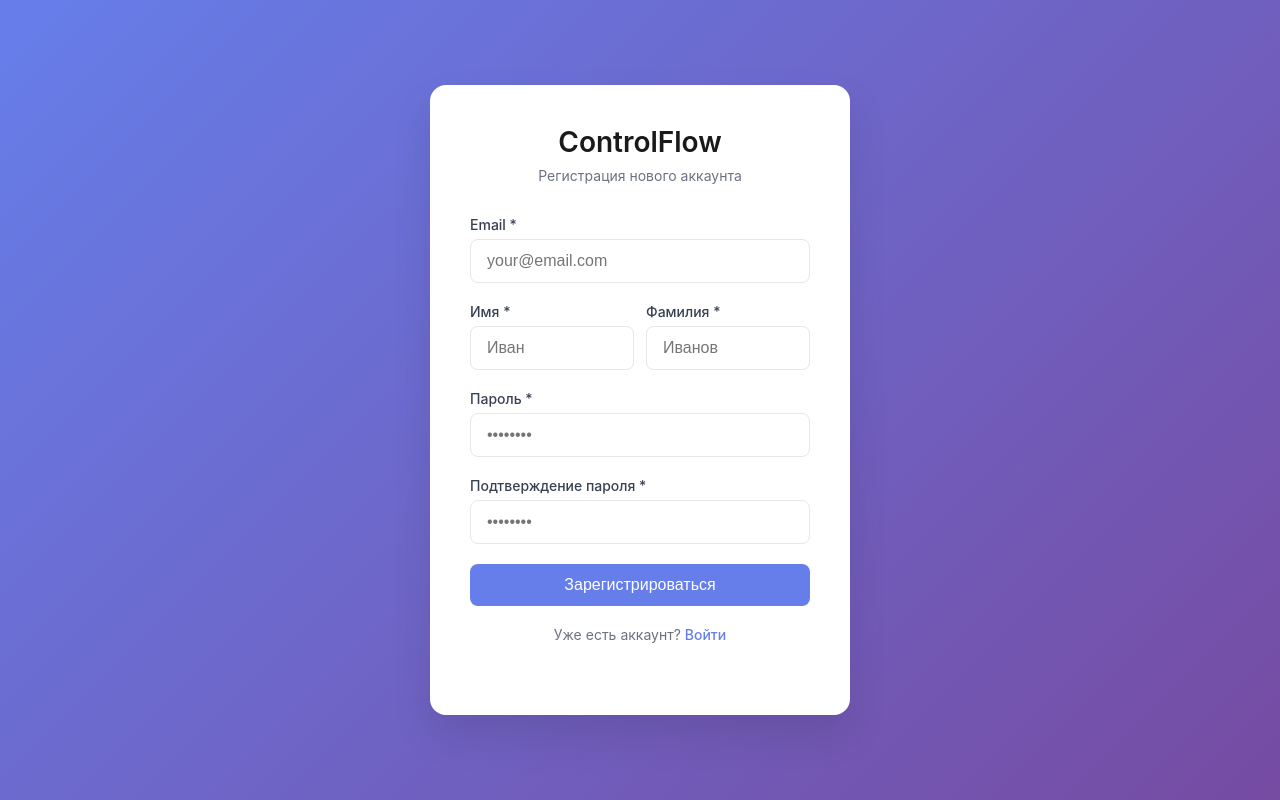
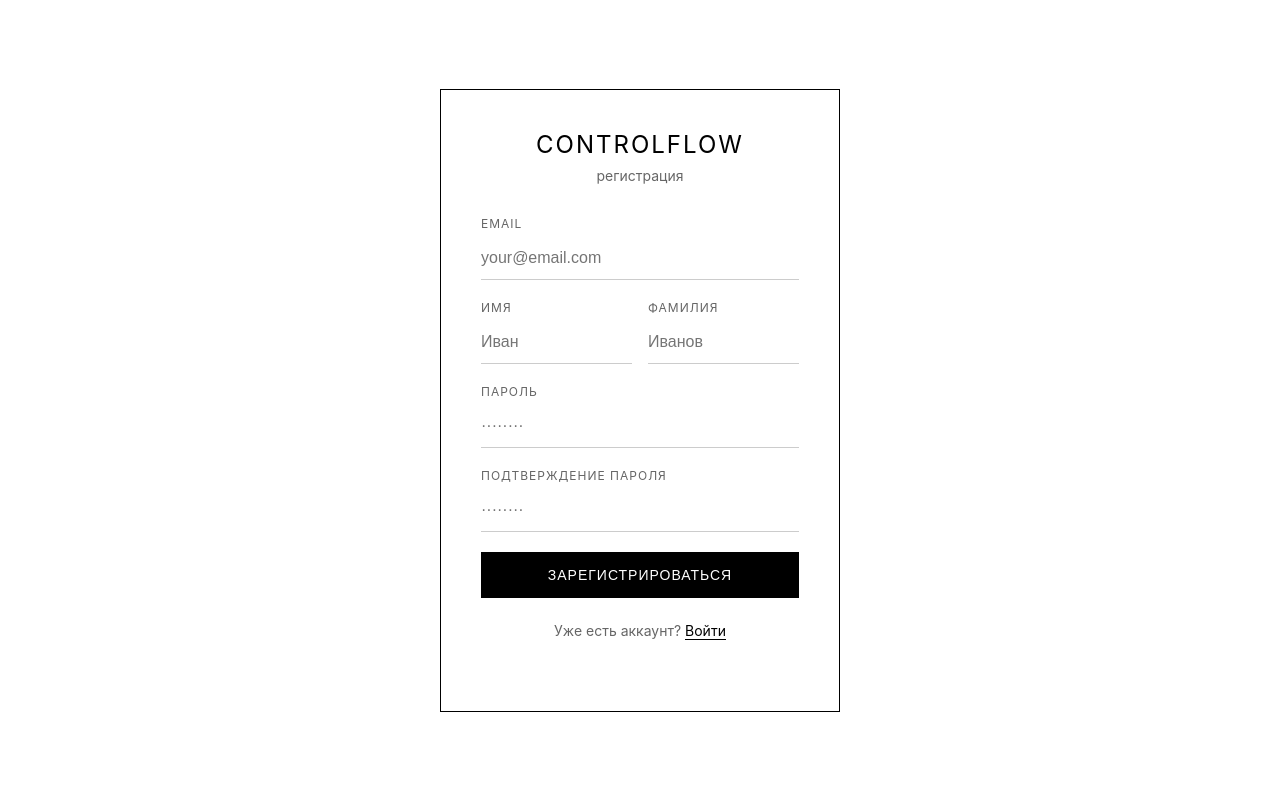
Before and after one commit to dizzy-166/Task-Scheduler, a React app in the folder project/frontend/: page /register in a window 1280 px wide. Built offline with nearby package versions, Linux system fonts and the light colour scheme; the HTML template or start-up script is replaced by a standard one.

Commit message:
update: UI login

```diff
--- a/project/frontend/src/components/LoginForm.jsx
+++ b/project/frontend/src/components/LoginForm.jsx
@@ -20,7 +20,7 @@ const LoginForm = () => {
     <div className="login-container">
       <div className="auth-card">
         <h1 className="auth-title">ControlFlow</h1>
-        <p className="auth-subtitle">Вход в систему</p>
+        <p className="auth-subtitle">вход в систему</p>
 
         <form onSubmit={handleSubmit}>
           {error && (
@@ -44,7 +44,7 @@ const LoginForm = () => {
               type="password"
               value={password}
               onChange={(e) => setPassword(e.target.value)}
-              placeholder="••••••••"
+              placeholder="········"
               required
             />
           </div>
@@ -53,8 +53,8 @@ const LoginForm = () => {
             {isLoading ? <span className="spinner"></span> : 'Войти'}
           </button>
 
-          <p className="auth-subtitle" style={{ marginTop: '20px' }}>
-            Нет аккаунта? <Link to="/register">Зарегистрироваться</Link>
+          <p className="auth-subtitle" style={{ marginTop: '24px' }}>
+            Нет аккаунта? <Link to="/register">Регистрация</Link>
           </p>
         </form>
       </div>
--- a/project/frontend/src/components/RegisterForm.jsx
+++ b/project/frontend/src/components/RegisterForm.jsx
@@ -46,7 +46,7 @@ const RegisterForm = () => {
     <div className="register-container">
       <div className="auth-card">
         <h1 className="auth-title">ControlFlow</h1>
-        <p className="auth-subtitle">Регистрация нового аккаунта</p>
+        <p className="auth-subtitle">регистрация</p>
 
         <form onSubmit={handleSubmit}>
           {error && typeof error === 'string' && (
@@ -54,7 +54,7 @@ const RegisterForm = () => {
           )}
 
           <div className="form-group">
-            <label>Email *</label>
+            <label>Email</label>
             <input
               type="email"
               name="email"
@@ -70,7 +70,7 @@ const RegisterForm = () => {
 
           <div className="row">
             <div className="form-group">
-              <label>Имя *</label>
+              <label>Имя</label>
               <input
                 type="text"
                 name="first_name"
@@ -81,7 +81,7 @@ const RegisterForm = () => {
             </div>
 
             <div className="form-group">
-              <label>Фамилия *</label>
+              <label>Фамилия</label>
               <input
                 type="text"
                 name="last_name"
@@ -93,25 +93,25 @@ const RegisterForm = () => {
           </div>
 
           <div className="form-group">
-            <label>Пароль *</label>
+            <label>Пароль</label>
             <input
               type="password"
               name="password"
               value={formData.password}
               onChange={handleChange}
-              placeholder="••••••••"
+              placeholder="········"
             />
           </div>
 
           <div className="form-group">
-            <label>Подтверждение пароля *</label>
+            <label>Подтверждение пароля</label>
             <input
               type="password"
               name="password_confirm"
               value={formData.password_confirm}
               onChange={handleChange}
               className={localErrors.password_confirm ? 'error' : ''}
-              placeholder="••••••••"
+              placeholder="········"
             />
             {localErrors.password_confirm && (
               <div className="error-message">{localErrors.password_confirm}</div>
@@ -122,7 +122,7 @@ const RegisterForm = () => {
             {isLoading ? <span className="spinner"></span> : 'Зарегистрироваться'}
           </button>
 
-          <p className="auth-subtitle" style={{ marginTop: '20px' }}>
+          <p className="auth-subtitle" style={{ marginTop: '24px' }}>
             Уже есть аккаунт? <Link to="/login">Войти</Link>
           </p>
         </form>
--- a/project/frontend/src/index.css
+++ b/project/frontend/src/index.css
@@ -5,9 +5,10 @@
 }
 
 body {
-  font-family: -apple-system, BlinkMacSystemFont, 'Segoe UI', Roboto, 'Helvetica Neue', Arial, sans-serif;
-  background: #f3f4f6;
+  font-family: -apple-system, BlinkMacSystemFont, 'Segoe UI', Roboto, Arial, sans-serif;
+  background: #ffffff;
   min-height: 100vh;
+  color: #000000;
 }
 
 #root {
@@ -24,42 +25,43 @@ body {
   align-items: center;
   justify-content: center;
   padding: 20px;
-  background: linear-gradient(135deg, #667eea 0%, #764ba2 100%);
+  background: #ffffff;
 }
 
 /* Карточка авторизации */
 .auth-card {
   width: 100%;
-  max-width: 420px;
+  max-width: 400px;
   padding: 40px;
-  background: white;
-  border-radius: 16px;
-  box-shadow: 0 20px 40px rgba(0, 0, 0, 0.1);
+  background: #ffffff;
+  border: 1px solid #000000;
 }
 
 .auth-title {
-  font-size: 28px;
-  font-weight: 600;
-  color: #1a1a1a;
+  font-size: 24px;
+  font-weight: 400;
+  color: #000000;
   text-align: center;
   margin-bottom: 8px;
+  text-transform: uppercase;
+  letter-spacing: 2px;
 }
 
 .auth-subtitle {
   font-size: 14px;
-  color: #6b7280;
+  color: #666666;
   text-align: center;
   margin-bottom: 32px;
 }
 
 .auth-subtitle a {
-  color: #667eea;
+  color: #000000;
   text-decoration: none;
-  font-weight: 500;
+  border-bottom: 1px solid #000000;
 }
 
 .auth-subtitle a:hover {
-  text-decoration: underline;
+  border-bottom: 2px solid #000000;
 }
 
 /* Формы */
@@ -69,43 +71,44 @@ body {
 
 .form-group label {
   display: block;
-  font-size: 14px;
-  font-weight: 500;
-  color: #374151;
+  font-size: 12px;
+  font-weight: 400;
+  color: #666666;
   margin-bottom: 6px;
+  text-transform: uppercase;
+  letter-spacing: 1px;
 }
 
 .form-group input {
   width: 100%;
-  padding: 12px 16px;
+  padding: 12px 0;
   font-size: 16px;
-  border: 1px solid #e5e7eb;
-  border-radius: 8px;
+  border: none;
+  border-bottom: 1px solid #cccccc;
   outline: none;
-  transition: all 0.2s;
+  transition: border-color 0.2s;
+  background: transparent;
 }
 
 .form-group input:focus {
-  border-color: #667eea;
-  box-shadow: 0 0 0 3px rgba(102, 126, 234, 0.1);
+  border-bottom-color: #000000;
 }
 
 .form-group input.error {
-  border-color: #ef4444;
+  border-bottom-color: #000000;
 }
 
 .error-message {
   font-size: 12px;
-  color: #ef4444;
+  color: #666666;
   margin-top: 4px;
 }
 
 .global-error {
   padding: 12px;
-  background: #fef2f2;
-  border: 1px solid #fecaca;
-  border-radius: 8px;
-  color: #dc2626;
+  background: #f5f5f5;
+  border-left: 3px solid #000000;
+  color: #000000;
   font-size: 14px;
   margin-bottom: 20px;
 }
@@ -113,38 +116,39 @@ body {
 /* Кнопки */
 .btn {
   width: 100%;
-  padding: 12px 20px;
-  font-size: 16px;
-  font-weight: 500;
-  color: white;
-  background: #667eea;
-  border: none;
-  border-radius: 8px;
+  padding: 14px 20px;
+  font-size: 14px;
+  font-weight: 400;
+  color: #ffffff;
+  background: #000000;
+  border: 1px solid #000000;
   cursor: pointer;
   transition: all 0.2s;
+  text-transform: uppercase;
+  letter-spacing: 1px;
 }
 
 .btn:hover {
-  background: #5a67d8;
-  transform: translateY(-1px);
-  box-shadow: 0 4px 12px rgba(102, 126, 234, 0.3);
-}
-
-.btn:active {
-  transform: translateY(0);
+  background: #ffffff;
+  color: #000000;
 }
 
 .btn:disabled {
-  background: #9ca3af;
+  background: #cccccc;
+  border-color: #cccccc;
+  color: #666666;
   cursor: not-allowed;
-  transform: none;
-  box-shadow: none;
+}
+
+.btn:disabled:hover {
+  background: #cccccc;
+  color: #666666;
 }
 
 /* Строка с двумя полями */
 .row {
   display: flex;
-  gap: 12px;
+  gap: 16px;
 }
 
 .row .form-group {
@@ -154,106 +158,117 @@ body {
 /* Дашборд */
 .dashboard {
   min-height: 100vh;
-  background: #f9fafb;
+  background: #ffffff;
 }
 
 .navbar {
-  background: white;
-  border-bottom: 1px solid #e5e7eb;
-  padding: 16px 24px;
+  background: #ffffff;
+  border-bottom: 1px solid #000000;
+  padding: 20px 32px;
   display: flex;
   align-items: center;
   justify-content: space-between;
 }
 
 .navbar-brand {
-  font-size: 20px;
-  font-weight: 600;
-  color: #667eea;
+  font-size: 18px;
+  font-weight: 400;
+  color: #000000;
+  text-transform: uppercase;
+  letter-spacing: 2px;
 }
 
 .navbar-user {
   display: flex;
   align-items: center;
-  gap: 16px;
+  gap: 24px;
 }
 
 .user-info {
   font-size: 14px;
-  color: #374151;
+  color: #666666;
 }
 
 .btn-logout {
   padding: 8px 16px;
-  font-size: 14px;
-  color: white;
-  background: #ef4444;
-  border: none;
-  border-radius: 6px;
+  font-size: 12px;
+  color: #000000;
+  background: transparent;
+  border: 1px solid #000000;
   cursor: pointer;
-  transition: background 0.2s;
+  transition: all 0.2s;
+  text-transform: uppercase;
+  letter-spacing: 1px;
 }
 
 .btn-logout:hover {
-  background: #dc2626;
+  background: #000000;
+  color: #ffffff;
 }
 
 .dashboard-content {
-  padding: 24px;
-  max-width: 1200px;
+  padding: 40px 32px;
+  max-width: 800px;
   margin: 0 auto;
 }
 
 .welcome-card {
-  background: white;
-  border-radius: 12px;
-  padding: 32px;
-  box-shadow: 0 1px 3px rgba(0, 0, 0, 0.1);
+  background: #ffffff;
+  border: 1px solid #000000;
+  padding: 40px;
 }
 
 .welcome-title {
-  font-size: 24px;
-  font-weight: 600;
-  color: #1a1a1a;
-  margin-bottom: 16px;
+  font-size: 20px;
+  font-weight: 400;
+  color: #000000;
+  margin-bottom: 32px;
+  text-transform: uppercase;
+  letter-spacing: 1px;
 }
 
 .user-details {
-  display: grid;
-  grid-template-columns: repeat(auto-fit, minmax(200px, 1fr));
-  gap: 16px;
-  margin-top: 24px;
+  display: block;
 }
 
 .detail-item {
-  padding: 16px;
-  background: #f9fafb;
-  border-radius: 8px;
+  padding: 16px 0;
+  border-bottom: 1px solid #eeeeee;
+  display: flex;
+  align-items: baseline;
+}
+
+.detail-item:last-child {
+  border-bottom: none;
 }
 
 .detail-label {
   font-size: 12px;
-  color: #6b7280;
+  color: #666666;
   text-transform: uppercase;
-  letter-spacing: 0.5px;
-  margin-bottom: 4px;
+  letter-spacing: 1px;
+  width: 140px;
 }
 
 .detail-value {
   font-size: 16px;
-  font-weight: 500;
-  color: #1a1a1a;
+  font-weight: 400;
+  color: #000000;
 }
 
 /* Спиннер загрузки */
 .spinner {
   display: inline-block;
-  width: 20px;
-  height: 20px;
+  width: 16px;
+  height: 16px;
   border: 2px solid rgba(255, 255, 255, 0.3);
   border-radius: 50%;
-  border-top-color: white;
+  border-top-color: #ffffff;
   animation: spin 0.8s linear infinite;
+}
+
+.btn:hover .spinner {
+  border-top-color: #000000;
 }
 
 @keyframes spin {
@@ -266,6 +281,7 @@ body {
 @media (max-width: 640px) {
   .auth-card {
     padding: 24px;
+    border: none;
   }
 
   .row {
@@ -275,7 +291,24 @@ body {
 
   .navbar {
     flex-direction: column;
-    gap: 12px;
-    text-align: center;
+    gap: 16px;
+    padding: 20px;
+  }
+
+  .dashboard-content {
+    padding: 20px;
+  }
+
+  .welcome-card {
+    padding: 24px;
+  }
+
+  .detail-item {
+    flex-direction: column;
+    gap: 4px;
+  }
+
+  .detail-label {
+    width: auto;
   }
 }
--- a/project/frontend/src/pages/DashboardPage.jsx
+++ b/project/frontend/src/pages/DashboardPage.jsx
@@ -35,7 +35,7 @@ const DashboardPage = () => {
       <div className="dashboard-content">
         <div className="welcome-card">
           <h2 className="welcome-title">
-            Добро пожаловать, {user?.first_name || 'пользователь'}!
+            {user?.first_name || 'Пользователь'}
           </h2>
 
           <div className="user-details">
@@ -45,20 +45,13 @@ const DashboardPage = () => {
             </div>
 
             <div className="detail-item">
-              <div className="detail-label">Полное имя</div>
+              <div className="detail-label">Имя</div>
               <div className="detail-value">{user?.full_name || '—'}</div>
             </div>
 
             <div className="detail-item">
               <div className="detail-label">Роль</div>
               <div className="detail-value">{getRoleName(user?.role)}</div>
-            </div>
-
-            <div className="detail-item">
-              <div className="detail-label">Статус</div>
-              <div className="detail-value">
-                {user?.is_active ? '🟢 Активен' : '🔴 Неактивен'}
-              </div>
             </div>
           </div>
         </div>
```
